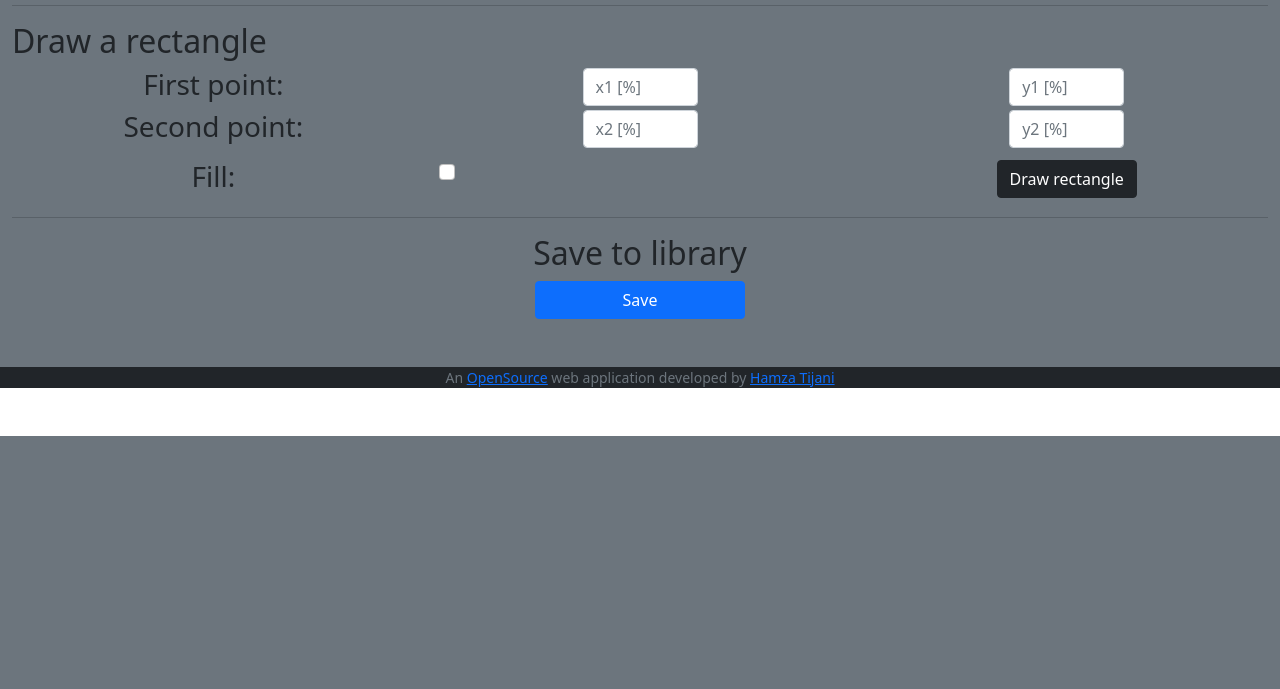
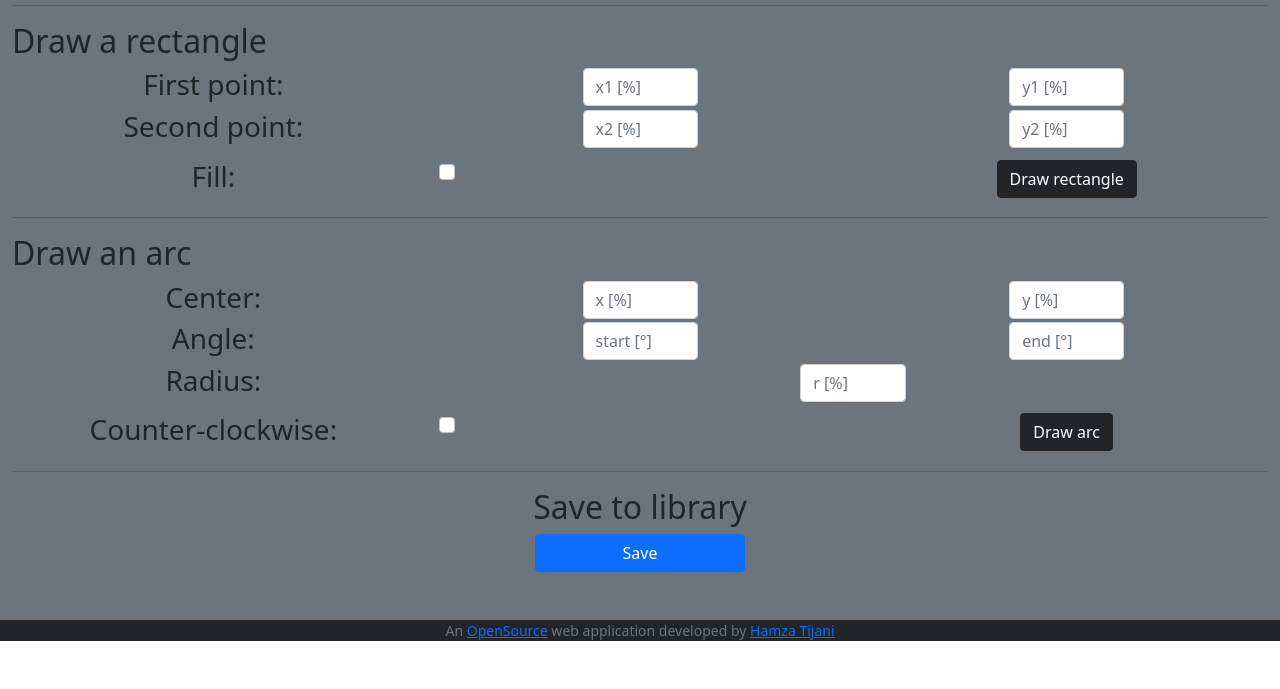
Before and after one commit to Tija01/draw_webapp, a Flask app: page /draw in a window 1280 px wide. Shown: the part 569-1258 px from the top of the page. Before the commit the page ends 1005 px from the top, so only its background shows below. Run offline with Flask 2, Linux system fonts and the light colour scheme; a user stored in the database is signed in.

Commit message:
Circle drawing functionality implemented

```diff
--- a/templates/draw.html
+++ b/templates/draw.html
@@ -7,8 +7,9 @@
 
 {% block main %}
 <!-- TODO: Add the drawing feature and it's tutorial-->
-    <canvas id="myCanvas" width="200" height="100"></canvas>
+    <canvas id="myCanvas" width="200" height="100">Your browser does not support the HTML canvas tag.</canvas>
     <img class="invisible" src="" id="imgConverted" >
+
 
     <hr>
     <h2 class="text-start"> Resize canvas</h2>
@@ -26,6 +27,7 @@
             <button onclick="resize(event)" class="btn btn-dark">Resize</button>
         </div>
     </div>
+
 
     <hr>
     <h2 class="text-start">Draw a line</h2>
@@ -96,6 +98,58 @@
 
         <div class="col ms-auto">
             <button onclick="rect(event)" class="btn btn-dark">Draw rectangle</button>
+        </div>
+    </div>
+
+
+    <hr>
+    <h2 class="text-start">Draw an arc</h2>
+    <div class="row">
+        <div class="col">
+            <h3>Center: </h3>
+        </div>
+        <div class="col">
+            <input id="x_arc" autocomplete="off" class="form-control mx-auto w-auto" min="0" max="100" name="x_arc" placeholder="x [%]" type="number">
+        </div>
+        <div class="col">
+            <input id="y_arc" autocomplete="off" class="form-control mx-auto w-auto" min="0" max="100" name="y_arc" placeholder="y [%]" type="number">
+        </div>
+    </div>
+
+    <div class="row">
+        <div class="col">
+            <h3>Angle: </h3>
+        </div>
+        <div class="col">
+            <input id="ang_start" autocomplete="off" class="form-control mx-auto w-auto" min="0" max="360" name="ang_start" placeholder="start [°]" type="number">
+        </div>
+        <div class="col">
+            <input id="ang_end" autocomplete="off" class="form-control mx-auto w-auto" min="0" max="360" name="ang_end" placeholder="end [°]" type="number">
+        </div>
+    </div>
+
+    <div class="row">
+        <div class="col-4 text-center">
+            <h3>Radius: </h3>
+        </div>
+        <div class="col-8 text-end">
+            <input id="r_arc" autocomplete="off" class="form-control mx-auto w-auto" min="0" max="50" name="r_arc" placeholder="r [%]" type="number">
+        </div>
+    </div>
+
+    <div class="row mt-2">
+        <div class="col">
+            <h3>Counter-clockwise: </h3>
+        </div>
+
+        <div class="col">
+            <div class="form-check text-center">
+                <input class="form-check-input" type="checkbox" name="counter_clock" id="counter_clock">
+            </div>
+        </div>
+
+        <div class="col ms-auto">
+            <button onclick="arc(event)" class="btn btn-dark">Draw arc</button>
         </div>
     </div>
 
@@ -186,6 +240,21 @@
         }
 
 
+        function arc(event)
+        {
+            var x = document.getElementById('x_arc').value / 100 * canvas.width;
+            var y = document.getElementById('y_arc').value / 100 * canvas.height;
+            var r = document.getElementById('r_arc').value / 100 * canvas.width;
+            var ang_start = document.getElementById('ang_start').value / 360 * 2 * Math.PI;
+            var ang_end = document.getElementById('ang_end').value / 360 * 2 * Math.PI;
+            var counter_clock = document.getElementById('counter_clock').checked
+
+            ctx.beginPath();
+            ctx.arc(x, y, r, ang_start, ang_end, counter_clock);
+            ctx.stroke();
+        }
+
+
         function save(event)
         {
             //Convert the canvas to blob and post the file
```
Also changed, not shown: draw.db.
